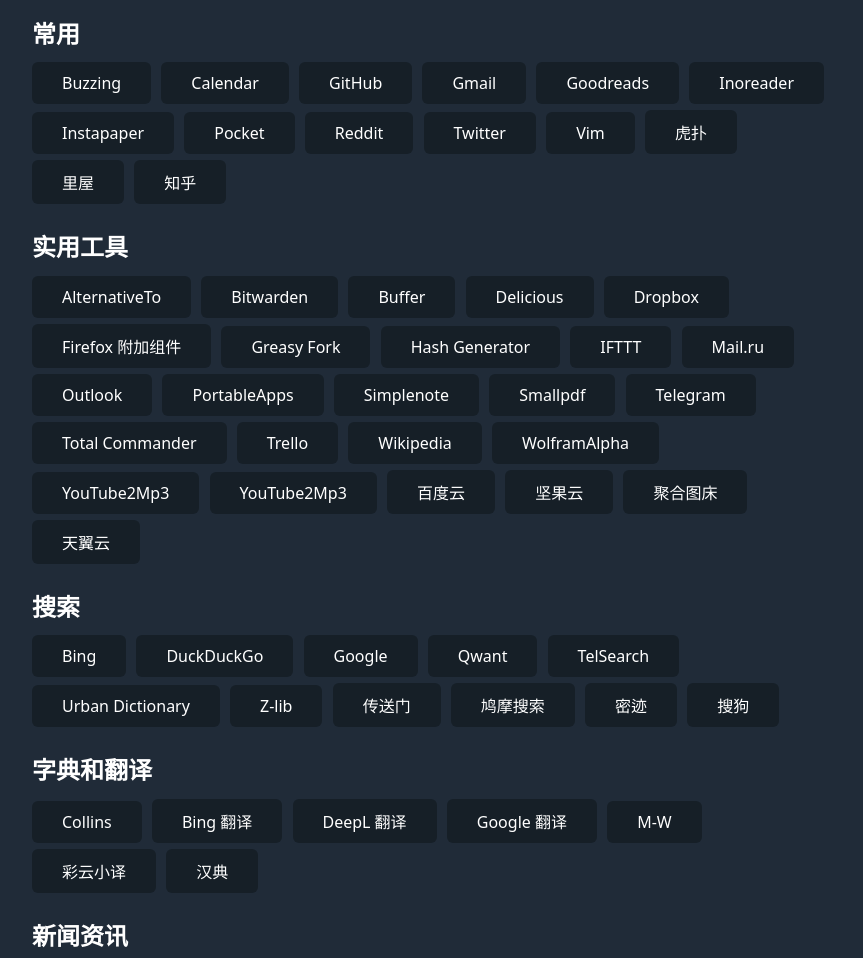
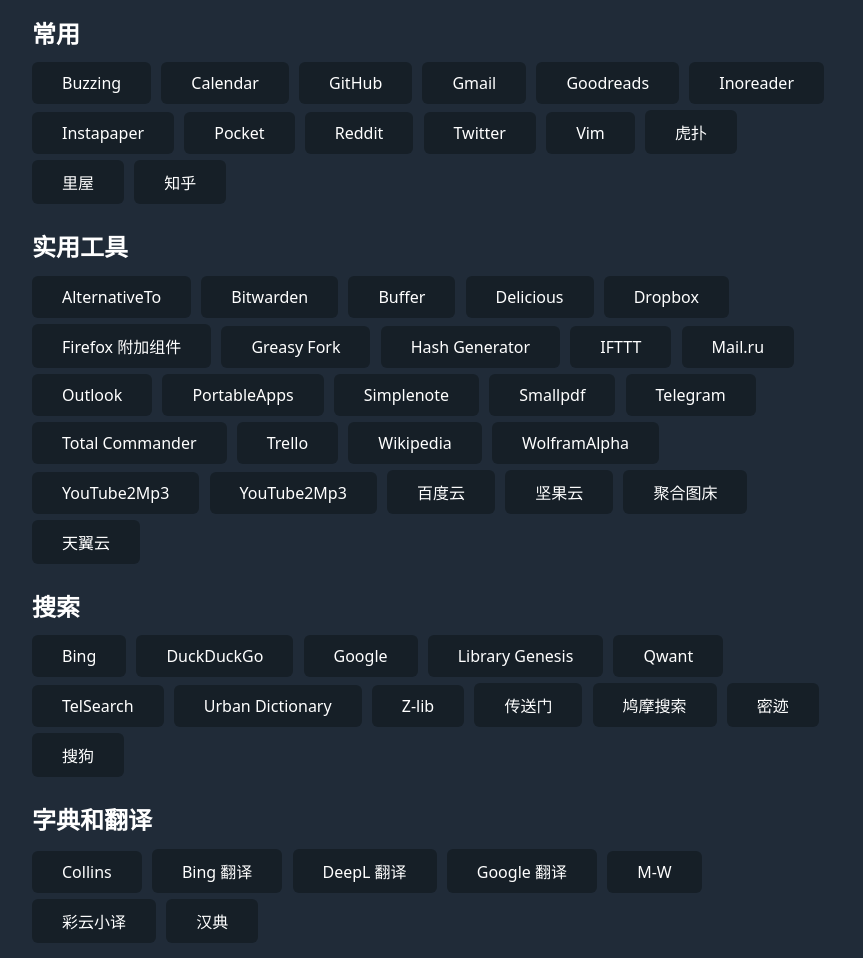
Before and after one commit to calon/calon.github.io, a plain HTML site: page index.html in a window 1280 px wide. Shown: the part 139-1097 px from the top of the page, without its empty margins (208-1071 px from the left). Drawn offline with Linux system fonts and the light colour scheme.

Commit message:
Update index.html

```diff
--- a/index.html
+++ b/index.html
@@ -64,6 +64,7 @@
           <A HREF="https://bing.com/"><button>Bing</button></A>
           <A HREF="https://duckduckgo.com/"><button>DuckDuckGo</button></A>
           <A HREF="http://google.com/ncr"><button>Google</button></A>
+          <A HREF="http://libgen.rs/"><button>Library Genesis</button></A>
           <A HREF="https://www.qwant.com/"><button>Qwant</button></A>
           <A HREF="https://telsearch.long2ice.io/"><button>TelSearch</button></A>
           <A HREF="https://www.urbandictionary.com/"><button>Urban Dictionary</button></A>
```
